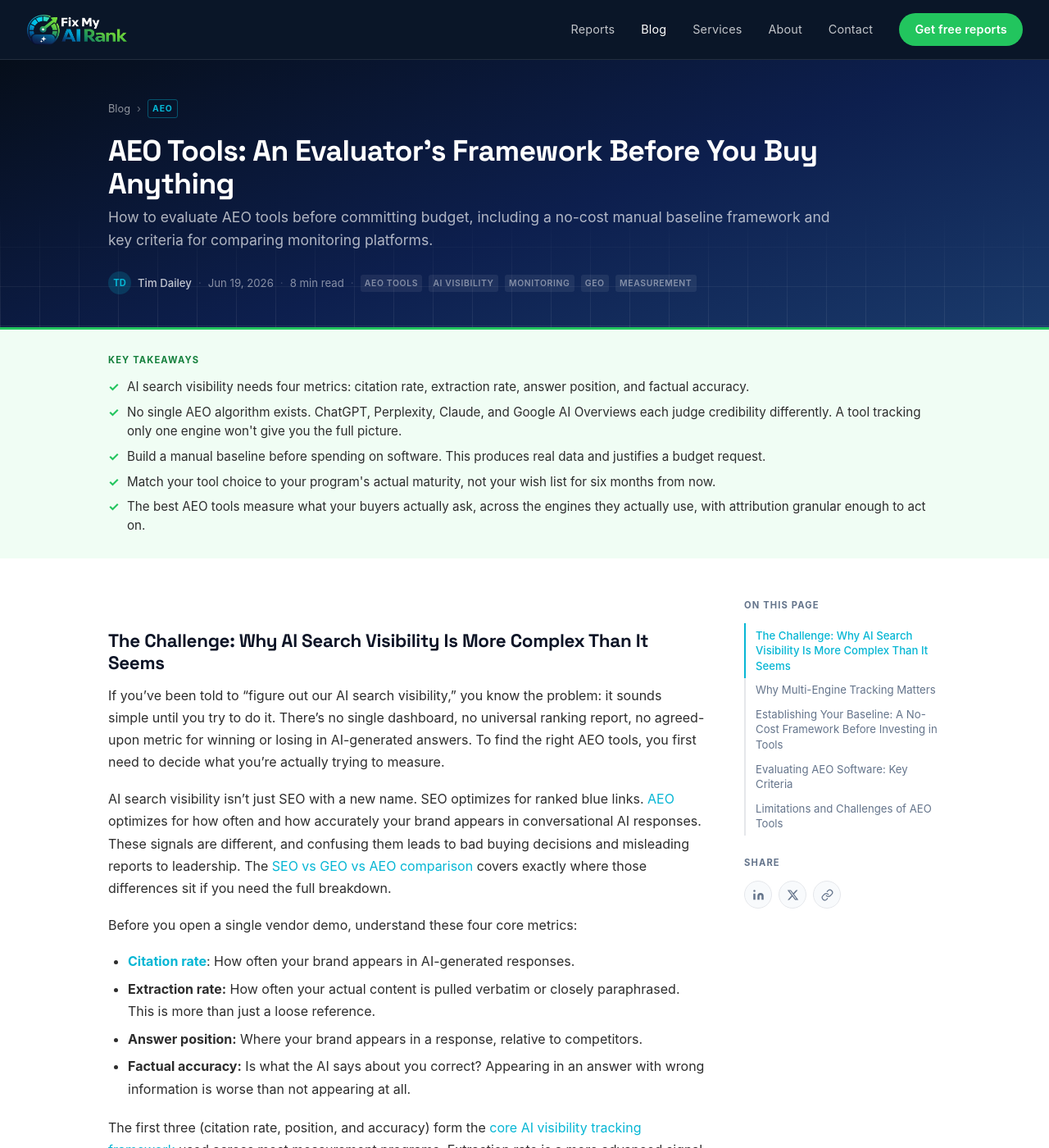
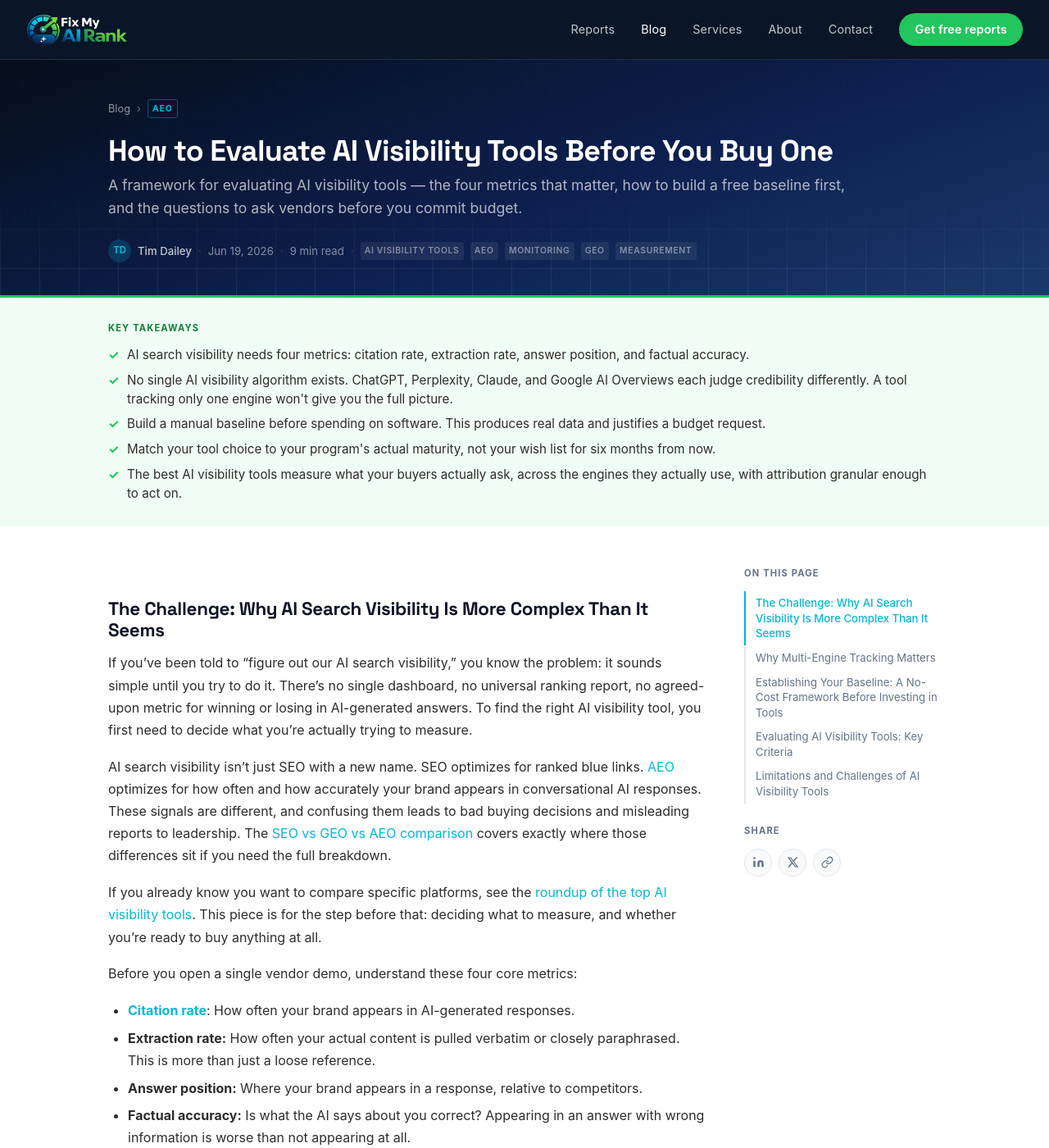
Before and after one commit to timdailey/FMAR-Website, a Jekyll site: the page built from _posts/2026-06-19-aeo-tools.md, in a window 1280 px wide and 1400 px high. Shown: the whole window at 82% size. Built offline with Jekyll 4.4.1, drawn with Linux system fonts in a browser that asks for light colours; some web fonts are replaced; comment, search, counter and statistics services are not loaded; some of the changed text lies outside the part shown.

Commit message:
Retarget AEO Tools post toward higher-volume AI visibility tools query
"aeo tools" gets negligible search volume while "ai visibility tools"
gets 1,300/mo (Ubersuggest), and the post was stuck at position 54.
Retitled, re-headed, and reworded the body toward the higher-volume
phrase while keeping the evaluator's-framework angle distinct from the
existing tools roundup post, with an explicit cross-link between the
two to avoid cannibalization. Left real product names (e.g. "HubSpot
AEO software") untouched.

Co-Authored-By: Claude Sonnet 5 <noreply@anthropic.com>

```diff
--- a/_posts/2026-06-19-aeo-tools.md
+++ b/_posts/2026-06-19-aeo-tools.md
@@ -3,19 +3,19 @@ layout: post
 related_report: /#report-form
 redirect_from:
   - /2026/06/19/aeo-tools/
-title: "AEO Tools: An Evaluator's Framework Before You Buy Anything"
-description: How to evaluate AEO tools before committing budget, including a no-cost manual baseline framework and key criteria for comparing monitoring platforms.
+title: "How to Evaluate AI Visibility Tools Before You Buy One"
+description: A framework for evaluating AI visibility tools — the four metrics that matter, how to build a free baseline first, and the questions to ask vendors before you commit budget.
 image: /assets/images/posts/aeo-tools-thumb.webp
 date: 2026-06-19
 author: tim_dailey
 category: AEO
-tags: [AEO tools, AI visibility, monitoring, GEO, measurement]
+tags: [AI visibility tools, AEO, monitoring, GEO, measurement]
 takeaways:
   - "AI search visibility needs four metrics: citation rate, extraction rate, answer position, and factual accuracy."
-  - No single AEO algorithm exists. ChatGPT, Perplexity, Claude, and Google AI Overviews each judge credibility differently. A tool tracking only one engine won't give you the full picture.
+  - No single AI visibility algorithm exists. ChatGPT, Perplexity, Claude, and Google AI Overviews each judge credibility differently. A tool tracking only one engine won't give you the full picture.
   - Build a manual baseline before spending on software. This produces real data and justifies a budget request.
   - Match your tool choice to your program's actual maturity, not your wish list for six months from now.
-  - The best AEO tools measure what your buyers actually ask, across the engines they actually use, with attribution granular enough to act on.
+  - The best AI visibility tools measure what your buyers actually ask, across the engines they actually use, with attribution granular enough to act on.
 faq:
   - q: What is the difference between AEO and SEO?
     a: It comes down to where the answer happens. SEO optimizes your pages to win a ranked position on a search results page. AEO optimizes your content so that conversational AI models cite your brand in their responses before a user feels the need to click anywhere. Different output, different signals, different measurement. Strong SEO content does provide a foundation. AI systems favor credible, well-structured sources, but the two programs need to run separately.
@@ -23,17 +23,19 @@ faq:
     a: A spreadsheet and 30 minutes a month gets you further than most people expect. Pick 20 to 30 questions your buyers would actually type into ChatGPT or Perplexity. Run them monthly, in fresh sessions. Document whether your brand appears, where it appears relative to competitors, and whether what the AI says about you is accurate. Use free schema validators and the Fix My AI Rank free reports to identify content and technical gaps. Run it on the same day each month and the trend data becomes genuinely useful within three cycles.
   - q: How do I get my brand cited in ChatGPT and Perplexity?
     a: "There's no single formula because each engine weights credibility differently. What's consistent across all of them: content that answers specific questions directly, third-party mentions from sources the model has reason to trust, and structured data markup that makes your brand and content machine-readable. The GEO audit framework is the right starting point for diagnosing which of those three is your biggest gap."
-  - q: What should I look for in AEO software?
+  - q: What should I look for in an AI visibility tool?
     a: Multi-engine coverage, query import capability, refresh cadence, and citation-level attribution. That last one matters more than most demos will emphasize. Brand mention tracking tells you your name appeared somewhere in an answer. Citation-level attribution tells you which specific content assets are being pulled. Those are not the same thing, and only one of them gives you something to act on.
-  - q: Is AEO worth the investment?
+  - q: Is an AI visibility tool worth the investment?
     a: According to Forrester, 89% of buyers now use generative AI as a primary research source throughout the purchase process. If your brand isn't in those AI-generated responses, you're missing the channel where shortlists are being formed. The pipeline risk is real and measurable. The question isn't whether AI visibility matters. It's whether you're buying the right tool for where your program actually is today.
 ---
 
 ## The Challenge: Why AI Search Visibility Is More Complex Than It Seems
 
-If you've been told to "figure out our AI search visibility," you know the problem: it sounds simple until you try to do it. There's no single dashboard, no universal ranking report, no agreed-upon metric for winning or losing in AI-generated answers. To find the right AEO tools, you first need to decide what you're actually trying to measure.
+If you've been told to "figure out our AI search visibility," you know the problem: it sounds simple until you try to do it. There's no single dashboard, no universal ranking report, no agreed-upon metric for winning or losing in AI-generated answers. To find the right AI visibility tool, you first need to decide what you're actually trying to measure.
 
 AI search visibility isn't just SEO with a new name. SEO optimizes for ranked blue links. [AEO]({{ '/what-is-answer-engine-optimization/' | relative_url }}) optimizes for how often and how accurately your brand appears in conversational AI responses. These signals are different, and confusing them leads to bad buying decisions and misleading reports to leadership. The [SEO vs GEO vs AEO comparison]({{ '/seo-vs-geo-vs-aeo/' | relative_url }}) covers exactly where those differences sit if you need the full breakdown.
+
+If you already know you want to compare specific platforms, see the [roundup of the top AI visibility tools]({{ '/blog/ai-visibility-tools-geo-2026/' | relative_url }}). This piece is for the step before that: deciding what to measure, and whether you're ready to buy anything at all.
 
 Before you open a single vendor demo, understand these four core metrics:
 
@@ -59,7 +61,7 @@ This fragmented reality should shape how you think about tool categories:
 
 Matching the tool category to your maturity level matters more than picking the most feature-rich platform. If you have no baseline, start with manual testing and free resources. If you have a baseline and need to scale tracking, monitoring platforms and content auditors become the right investment.
 
-When evaluating AEO tools, these criteria matter most:
+When evaluating AI visibility tools, these criteria matter most:
 
 - **Query coverage:** Does the tool test the questions your buyers actually ask?
 - **AI engine diversity:** How many engines does it track? How often does it query them?
@@ -72,7 +74,7 @@ The best reason to start without a paid tool isn't cost. It's that a manual base
 
 Start by identifying questions. A spray-and-pray approach won't work. Disciplined question identification is a requirement before any AEO strategy. Map the questions your buyers actually ask, then segment them by funnel stage. Awareness questions get different AI responses than comparison or vendor-specific questions.
 
-An awareness query might be "what is answer engine optimization and why does it matter." A comparison query looks more like "Profound vs. HubSpot AEO tools for enterprise marketing teams." A vendor-specific query is "does [your brand] integrate with Salesforce." Each produces a structurally different AI response. Each needs a different content strategy.
+An awareness query might be "what is answer engine optimization and why does it matter." A comparison query looks more like "Profound vs. HubSpot AI visibility tools for enterprise marketing teams." A vendor-specific query is "does [your brand] integrate with Salesforce." Each produces a structurally different AI response. Each needs a different content strategy.
 
 Once you have a query set, run structured manual audits across ChatGPT, Perplexity, and Claude. Use 20 to 30 priority queries. For each, document: Is your brand cited? Where does it appear relative to competitors? Was specific content extracted? Are the factual claims accurate? A simple spreadsheet works fine. Repeat this consistently to build trend data, not just a one-time snapshot.
 
@@ -82,7 +84,7 @@ You'll end up with a defensible starting point for leadership reporting, specifi
 
 If you want the baseline built for you rather than running it manually, the [AI Visibility Report]({{ '/reports/' | relative_url }}) covers citation testing across ChatGPT, Perplexity, and Claude, entity signal review, and schema audit, with a prioritized action plan rather than a raw data dump.
 
-## Evaluating AEO Software: Key Criteria
+## Evaluating AI Visibility Tools: Key Criteria
 
 Reframe your evaluation. Don't look for the tool with the longest feature list. Look for the tool that measures what your buyers actually do, based on the query behavior you mapped in your baseline.
 
@@ -96,13 +98,13 @@ HubSpot's AEO software measures brand appearance across ChatGPT, Perplexity, and
 
 Profound combines multi-engine tracking, prompt volume data, content optimization, AI bot tracking, and agentic workflows in one platform. If you need that breadth and have the budget and internal resources to use it, the scope is relevant. If you're still building your baseline, paying for capabilities you can't yet use is a common and expensive mistake.
 
-Content format plays a real role in AEO. FAQs, comparison tables, definitive guides, and glossary-style content usually perform well because they're built to directly answer specific questions. AI engines pull from credible third-party mentions, recognized expert attribution, and accurate structured data. A brand with strong [entity signals]({{ '/glossary/entity-signals/' | relative_url }}) appears in more responses, in stronger positions, than one that just publishes a lot of generic content.
+Content format plays a real role in AI visibility. FAQs, comparison tables, definitive guides, and glossary-style content usually perform well because they're built to directly answer specific questions. AI engines pull from credible third-party mentions, recognized expert attribution, and accurate structured data. A brand with strong [entity signals]({{ '/glossary/entity-signals/' | relative_url }}) appears in more responses, in stronger positions, than one that just publishes a lot of generic content.
 
 Watch for specific red flags in vendor conversations. Tools that only track one engine but call themselves "comprehensive" are not being straight with you. Platforms that report brand mentions without distinguishing citation from extraction give you a metric that looks good in a slide deck but tells you nothing about whether your content actually influences the answer. Vendors who can't explain their query selection methodology are giving you a dataset built on someone else's assumptions about what your buyers ask.
 
-## Limitations and Challenges of AEO Tools
+## Limitations and Challenges of AI Visibility Tools
 
-No AEO tool solves every problem. Most monitoring platforms sample AI responses. They don't capture all of them. Citation rates represent only a subset of actual buyer interactions.
+No AI visibility tool solves every problem. Most monitoring platforms sample AI responses. They don't capture all of them. Citation rates represent only a subset of actual buyer interactions.
 
 Refresh cadence varies wildly. You might make content decisions based on data that's already a week or two stale.
 
@@ -112,6 +114,6 @@ The engines themselves update often. A content approach that drives strong citat
 
 Advanced platforms are only as useful as the team behind them. Buying enterprise-scale infrastructure when you're still building your baseline doesn't speed up your program. It creates complexity that slows it down.
 
-The teams that get the most out of AI search visibility tools already have a defined query set, a documented baseline, and a specific gap they're trying to close. They also know what it takes to get cited: structured content that directly answers buyer questions, credible third-party mentions, and accurate structured data markup. Tools help you measure and scale that work. They don't replace it.
+The teams that get the most out of AI visibility tools already have a defined query set, a documented baseline, and a specific gap they're trying to close. They also know what it takes to get cited: structured content that directly answers buyer questions, credible third-party mentions, and accurate structured data markup. Tools help you measure and scale that work. They don't replace it.
 
 If you'd rather start with a structured baseline than build one from scratch, the [AI Visibility Report]({{ '/reports/' | relative_url }}) runs citation testing across ChatGPT, Perplexity, and Claude, reviews your entity signals, and delivers a prioritized action plan rather than a raw data export. See [how Fix My AI Rank compares to the subscription monitoring platforms]({{ '/ai-visibility-platform/' | relative_url }}) covered above if you're still deciding which approach fits where your program is today.
```
